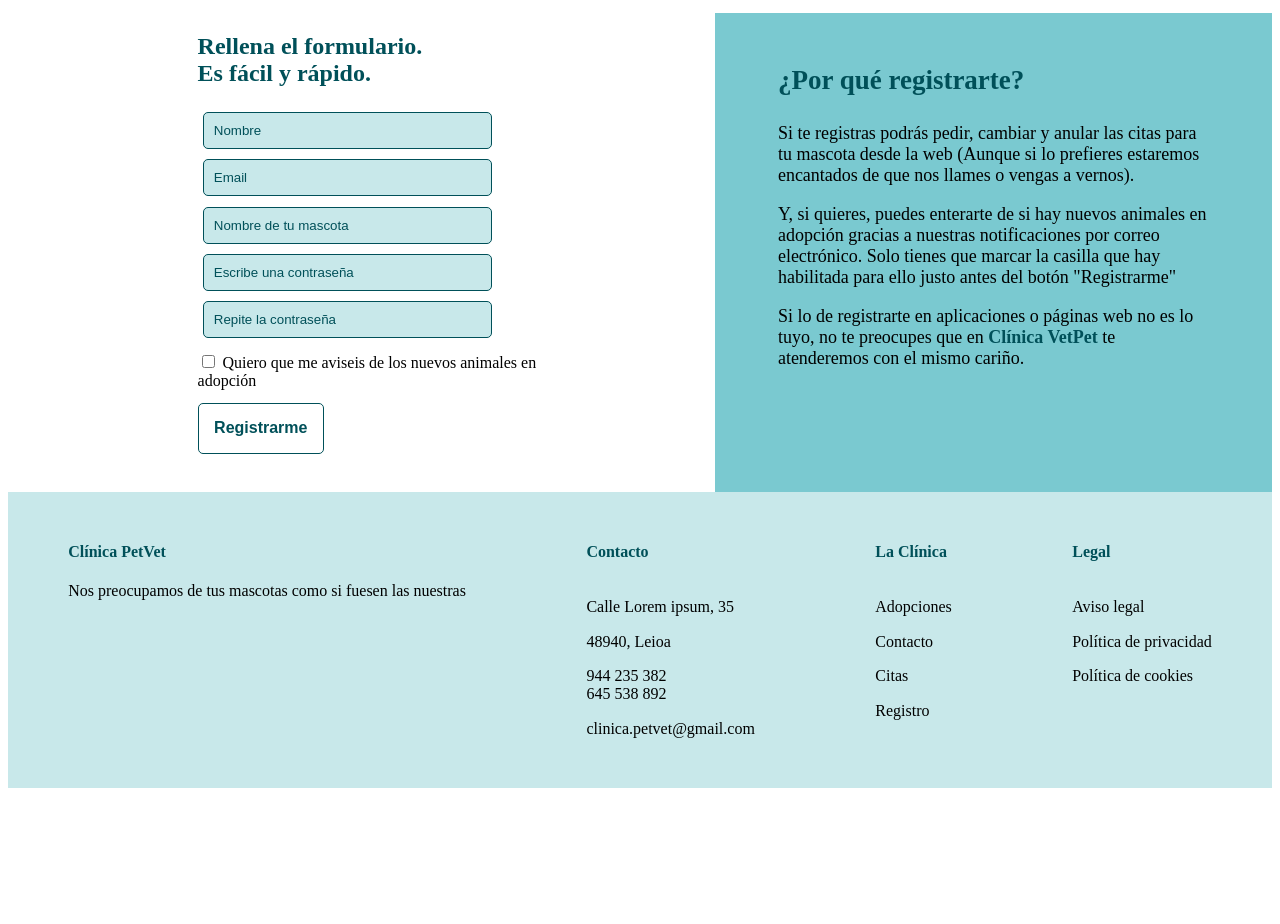
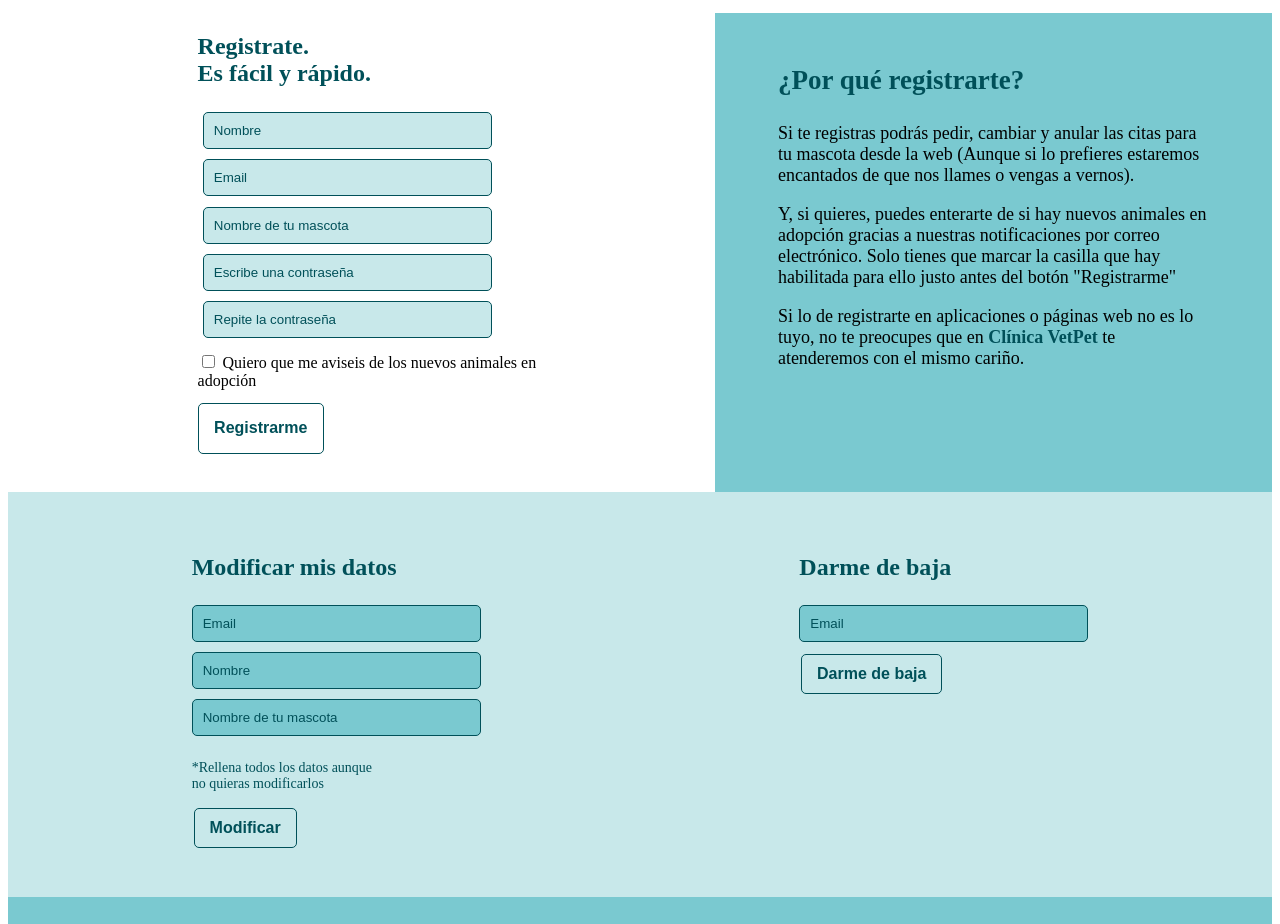
Before and after one commit to jessicadiazmd/ClinicaVeterinaria, a website: page public/registro.html in a window 1280 px wide. Shown: the part 118-1042 px from the top of the page. Before the commit the page ends 914 px from the top, so only its background shows below. Drawn offline with Linux system fonts and the light colour scheme; no server answers.

Commit message:
trabajo modulo2

```diff
--- a/clientes.js
+++ b/clientes.js
@@ -67,7 +67,6 @@ router.post("/alta", (req, res) => {
 
 //Ruta /clientes/login PARA INICIAR SESIÓN PARA PEDIR CITA
 router.post("/login", (req, res) => {
-  console.log(req.body);
   req.app.locals.db
     .collection("clientes")
     .find({ email: req.body.email })
@@ -120,7 +119,6 @@ router.put("/modificar", (req, res) => {
       $set: {
         //se puede poner solo req.body
         nombre: req.body.nombre,
-        password: bcrypt.hashSync(req.body.password, 10),
         mascota: req.body.mascota,
       },
     },
@@ -182,7 +180,7 @@ router.delete("/baja", (req, res) => {
           res.send({
             error: true,
             data: data,
-            mensaje: "No se ha encontrado ningún cliente con ese email",
+            mensaje: `<p class="falloRegistro">No se ha encontrado ningún usuario con ese email</p>`,
           });
         }
       }
--- a/public/index.js
+++ b/public/index.js
@@ -80,7 +80,7 @@ function logear() {
         document.getElementById("reservaCita").style.display = "flex";
         document.getElementById("sesionCita").style.display = "none";
       } else {
-        document.getElementById("mensajeError").innerHTML = data2.mensaje;
+        document.getElementById("mensajeError").innerHTML = data.mensaje;
       }
     });
 }
@@ -115,3 +115,56 @@ function citaNueva() {
       }
     });
 }
+
+//BAJA DE USUARIO
+
+function baja() {
+  let email = {
+    email: document.getElementById("emailbaja").value,
+  };
+  fetch("/clientes/baja", {
+    method: "DELETE",
+    body: JSON.stringify(email),
+    headers: {
+      "Content-type": "application/json; charset=UTF-8",
+    },
+  })
+    .then((res) => res.json())
+    .then((data) => {
+      if (data.error === false) {
+        document.getElementById(
+          "mensajeBaja"
+        ).innerHTML = `<p class="mensajeBajaOk">Usuario dado de baja correctamente</p>`;
+      } else {
+        document.getElementById("mensajeErrorBaja").innerHTML = data.mensaje;
+      }
+    });
+}
+
+//MODIFICAR USUARIO
+
+function modificarUsuario() {
+  let nuevosDatos = {
+    nombre: document.getElementById("modificarNombre").value,
+    email: document.getElementById("modificarEmail").value,
+    mascota: document.getElementById("modificarMascota").value,
+  };
+  fetch("/clientes/modificar", {
+    method: "PUT",
+    body: JSON.stringify(nuevosDatos),
+    headers: {
+      "Content-type": "application/json; charset=UTF-8",
+    },
+  })
+    .then((res) => res.json())
+    .then((data) => {
+      if (data.error === false) {
+        document.getElementById(
+          "mensajeModificado"
+        ).innerHTML = `<p class="mensajeBajaOk">Tus datos han sido modificados</p>`;
+      } else {
+        document.getElementById("mensajeErrorModificado").innerHTML =
+          data.mensaje;
+      }
+    });
+}
--- a/public/registro.html
+++ b/public/registro.html
@@ -19,11 +19,13 @@
             <li>
               <a href="index.html">La clínica</a>
             </li>
-            <li><a href="#adopciones">Adopciones</a></li>
-            <li><a href="#contacto">Contacto</a></li>
+            <li><a href="index.html#adopciones">Adopciones</a></li>
+            <li><a href="index.html#contacto">Contacto</a></li>
             <li><a href="citas.html">Citas</a></li>
             <li>
-              <a href="registro.html" style="font-weight: 700">Mi cuenta</a>
+              <a href="registro.html" style="font-weight: 700"
+                >Registro/Inicio</a
+              >
             </li>
           </ul>
         </nav>
@@ -33,7 +35,7 @@
       <section id="registroClientes">
         <div class="registroDivision">
           <div class="clientesRegistro formularios" id="clientesRegistro ">
-            <h1>Rellena el formulario.<br />Es fácil y rápido.</h1>
+            <h1>Registrate.<br />Es fácil y rápido.</h1>
             <input type="text" id="nombre" placeholder="Nombre" required />
 
             <input type="text" id="email" placeholder="Email" required />
@@ -97,8 +99,86 @@
           </div>
         </div>
       </section>
+      <section id="miCuenta">
+        <!-- <div id="inicioSesion">
+          <h3>Iniciar sesión</h3>
+          <div class="formulariosSesion" id="iniciarSesion">
+            <input type="text" id="emailLogin" placeholder="Email" required />
+            <input
+              type="password"
+              id="passwordLogin"
+              placeholder="Contraseña"
+              required
+            />
+            <button
+              id="botonInicio"
+              class="botonSesion"
+              onclick="inicioSesion()"
+            >
+              Iniciar
+            </button>
+            <div id="mensajeErrorInicio"></div>
+            <div id="mensajeInicioSesion"></div>
+          </div>
+        </div> -->
+        <div id="modificarSesion">
+          <h3>Modificar mis datos</h3>
+          <div class="formulariosSesion" id="modificarSesion">
+            <input
+              type="text"
+              id="modificarEmail"
+              placeholder="Email"
+              required
+            />
+            <input
+              type="text"
+              id="modificarNombre"
+              placeholder="Nombre"
+              required
+            />
+
+            <input
+              type="text"
+              id="modificarMascota"
+              placeholder="Nombre de tu mascota"
+              required
+            />
+            <!-- <input
+              type="password"
+              id="modificarPassword"
+              placeholder="Contraseña"
+              required
+            /> -->
+            <p class="modificarDatos">
+              *Rellena todos los datos aunque no quieras modificarlos
+            </p>
+            <button
+              id="botonModificar"
+              class="botonSesion"
+              onclick="modificarUsuario()"
+            >
+              Modificar
+            </button>
+            <div id="mensajeErrorModificado"></div>
+            <div id="mensajeModificado"></div>
+          </div>
+        </div>
+
+        <div id="Baja">
+          <h3>Darme de baja</h3>
+          <div class="formulariosSesion" id="bajaSesion">
+            <input type="text" id="emailbaja" placeholder="Email" required />
+
+            <button id="botonBaja" class="botonSesion" onclick="baja()">
+              Darme de baja
+            </button>
+            <div id="mensajeErrorBaja"></div>
+            <div id="mensajeBaja"></div>
+          </div>
+        </div>
+      </section>
     </main>
-    <footer class="footerRegistro">
+    <footer>
       <div class="columnasFooter">
         <div class="columnaPrincipal">
           <h4>Clínica PetVet</h4>
--- a/public/style.css
+++ b/public/style.css
@@ -222,6 +222,50 @@ hr {
   padding: 3%;
 }
 
+#miCuenta {
+  display: flex;
+  justify-content: space-around;
+  background-color: #c8e8ea;
+  padding: 3%;
+}
+
+.botonSesion {
+  border: 1px solid #005059;
+  color: #005059;
+  background-color: #c8e8ea;
+  padding: 10px 15px 10px 15px;
+  margin: 1%;
+  border-radius: 5px;
+  font-weight: 900;
+  font-size: 1em;
+}
+
+.botonSesion:hover {
+  border: none;
+  background-color: #7ac9d0;
+}
+
+.formulariosSesion {
+  display: flex;
+  flex-direction: column;
+  align-items: flex-start;
+  width: 60%;
+
+  margin-bottom: 3%;
+}
+
+.formulariosSesion input {
+  padding: 10px 100px 10px 10px;
+  border: 1.5px solid #005059;
+  margin-bottom: 10px;
+  border-radius: 5px;
+  background-color: #7ac9d0;
+}
+
+.formulariosSesion ::placeholder {
+  color: #005059;
+}
+
 /* ----------CITAS--------- */
 
 /* .clientes-reserva {
@@ -287,10 +331,6 @@ footer {
   padding-top: 30px;
 }
 
-.footerRegistro {
-  background-color: #c8e8ea;
-}
-
 .columnasFooter {
   display: flex;
   justify-content: space-around;
@@ -321,3 +361,17 @@ footer p a:hover {
 footer h4 a:hover {
   color: white;
 }
+
+.mensajeBajaOk {
+  background-color: #7ac9d0;
+  border-radius: 5px;
+  font-size: 16px;
+  padding: 4%;
+  color: #005059;
+  border: 1.5px solid #005059;
+}
+
+.modificarDatos {
+  color: #005059;
+  font-size: 14px;
+}
```
Also changed, not shown: public/citas.html (+3 -3 lines), public/index.html (+1 -1 lines).
